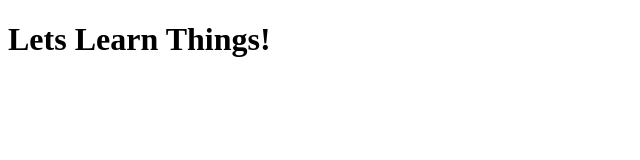
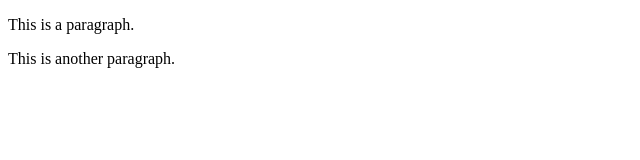
Before and after one commit to roadrunner423/roadrunner423.github.io, a plain HTML site: page index.html in a window 1280 px wide. Shown: the whole page, without its empty margins (0-640 px from the left). Drawn offline with Linux system fonts and the light colour scheme.

Commit message:
Update index.html

```diff
--- a/index.html
+++ b/index.html
@@ -1,8 +1,9 @@
 <!DOCTYPE html>
 <html>
-    <body>
-        <div class = "container">
-            <h1>Lets Learn Things!</h1>
-        </div>
-    </body>
+<body>
+
+<p>This is a paragraph.</p>
+<p>This is another paragraph.</p>
+
+</body>
 </html>
```
